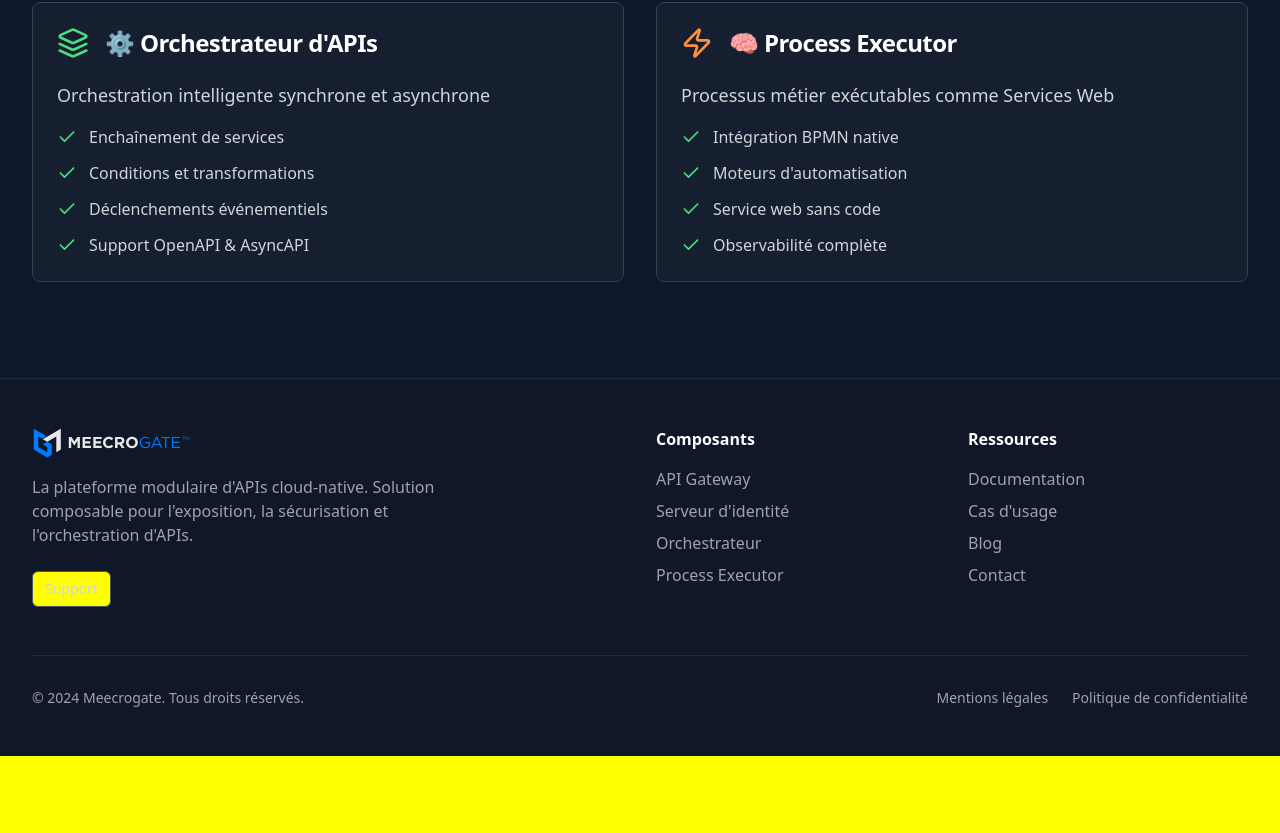
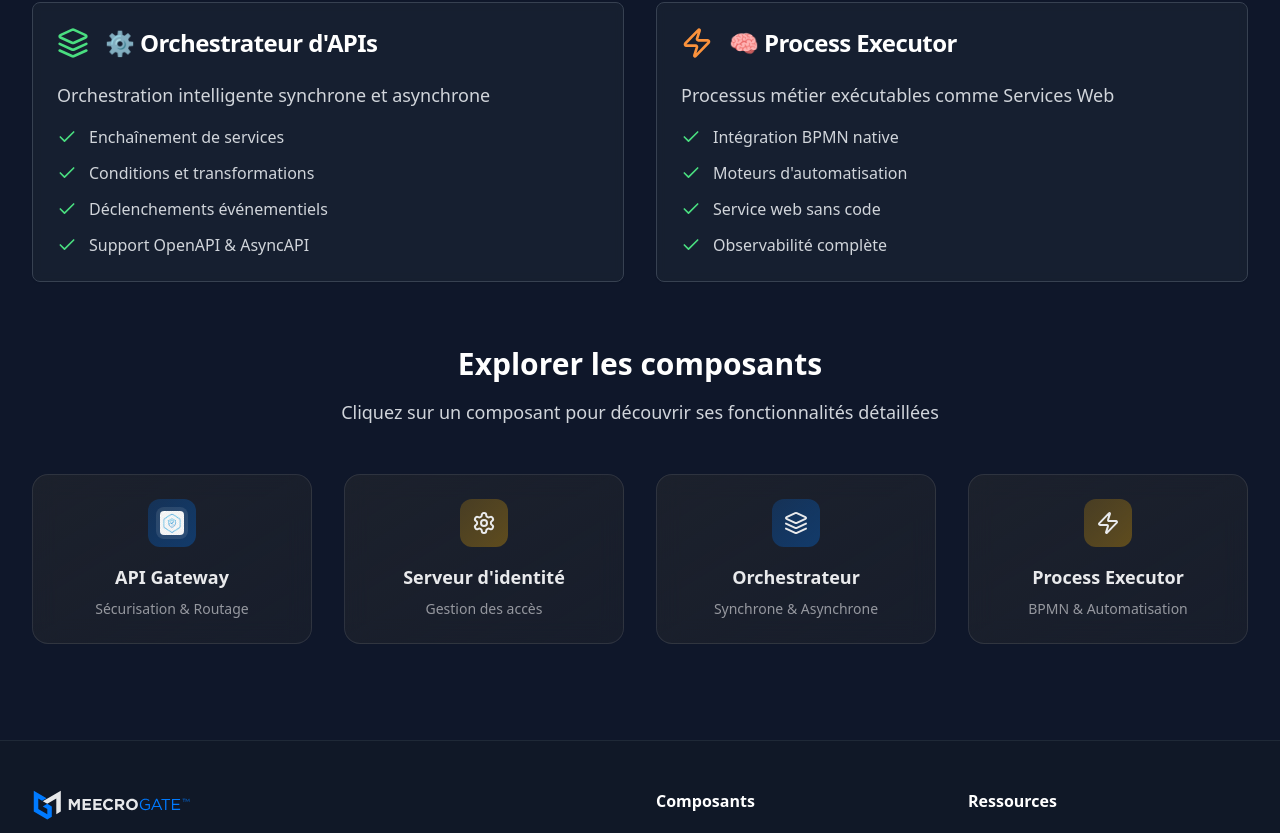
Before and after one commit to meecrogate/meecrogate.github.io, a React (Vite) app: page /features in a window 1280 px wide. Shown: the part 662-1495 px from the top of the page. Before the commit the page ends 1418 px from the top, so only its background shows below. Built offline with nearby package versions, Linux system fonts and the light colour scheme.

Commit message:
Fix component page links

```diff
--- a/src/components/meecrogate/Features.tsx
+++ b/src/components/meecrogate/Features.tsx
@@ -1,6 +1,7 @@
 
 import { Card, CardContent, CardDescription, CardHeader, CardTitle } from "@/components/ui/card";
 import { Shield, Settings, Layers, Zap, Check } from "lucide-react";
+import MeecrogateComponentsGrid from "./MeecrogateComponentsGrid";
 
 const Features = () => {
   const features = [
@@ -61,7 +62,7 @@ const Features = () => {
         </p>
       </div>
 
-      <div className="grid md:grid-cols-2 gap-8">
+      <div className="grid md:grid-cols-2 gap-8 mb-16">
         {features.map((feature, index) => (
           <Card
             key={index}
@@ -89,6 +90,18 @@ const Features = () => {
           </Card>
         ))}
       </div>
+
+      {/* Section composants cliquables */}
+      <div className="text-center mb-12">
+        <h3 className="text-3xl font-bold text-white mb-4">
+          Explorer les composants
+        </h3>
+        <p className="text-lg text-gray-300 mb-8">
+          Cliquez sur un composant pour découvrir ses fonctionnalités détaillées
+        </p>
+      </div>
+
+      <MeecrogateComponentsGrid />
     </div>
   );
 };
```
